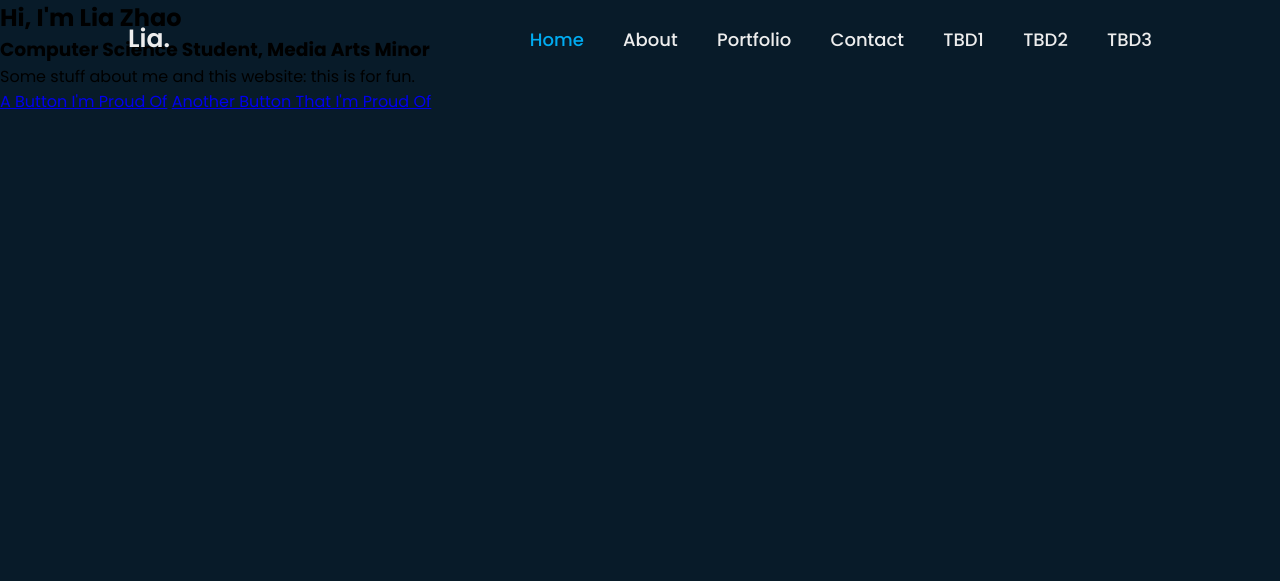
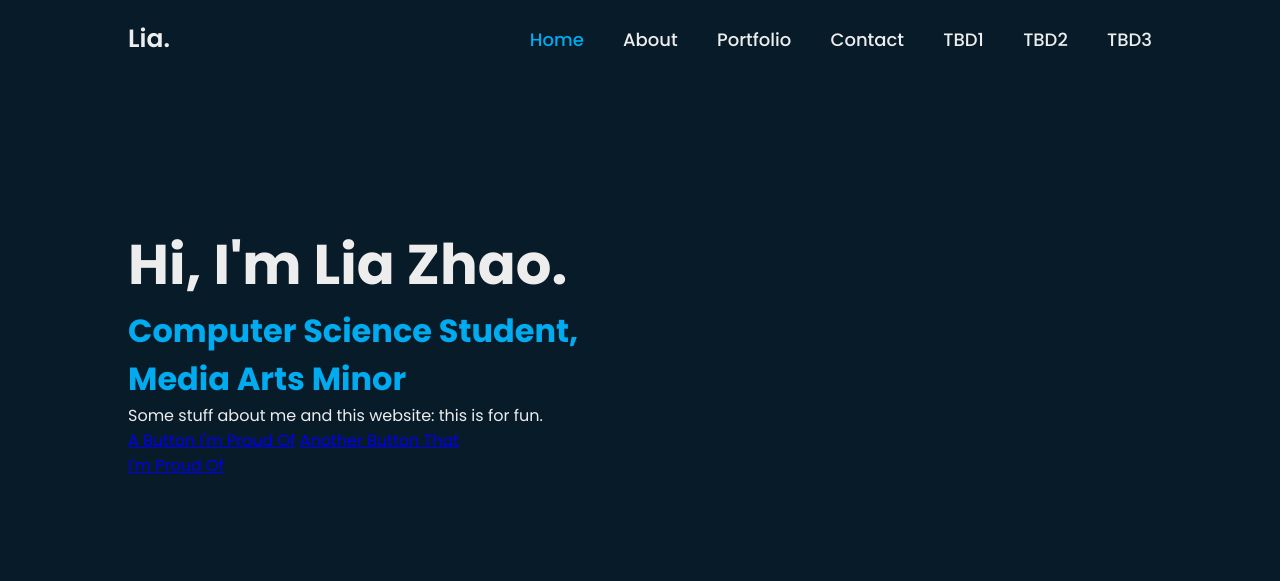
Before and after one commit to zhaolia9/prologue-a-new-start, a plain HTML site: page src/index.html in a window 1280 px wide. Drawn offline with Linux system fonts and the light colour scheme.

Commit message:
adjusting body paragraph

```diff
--- a/src/index.html
+++ b/src/index.html
@@ -29,7 +29,7 @@
 
     <section class = "home">
         <div class = "home-content">
-            <h1>Hi, I'm Lia Zhao</h1>
+            <h1>Hi, I'm Lia Zhao.</h1>
             <h3>Computer Science Student, Media Arts Minor</h3>
             <p>Some stuff about me and this website: this is for fun.</p>
             <div class = "btn-box">
--- a/src/styles.css
+++ b/src/styles.css
@@ -9,6 +9,7 @@
 
 body {
     background: #081b29;
+    color: #ededed;
 }
 
 .header {
@@ -43,3 +44,39 @@ body {
 .navbar a:hover, .navbar a.active {
     color: #00abf0;
 }
+
+.home {
+    height: 100vh;
+    display: flex;
+    align-items: center;
+    padding: 0 10%;
+}
+
+.home-content {
+    max-width: 500px;
+}
+
+.home-content h1 {
+    font-size: 56px;
+    font-weight: 700;
+}
+
+.home-content h3 {
+    font-size: 32px;
+    font-weight: 700;
+    color: #00abf0;
+}
+
+.home-content p {
+    font-size: 16px;
+}
+
+.home-content .btn-box {
+    width: 355px;
+    height: 150px;
+}
+
+.btn box a {
+    width: 150px;
+    height: 100%;
+}
```
